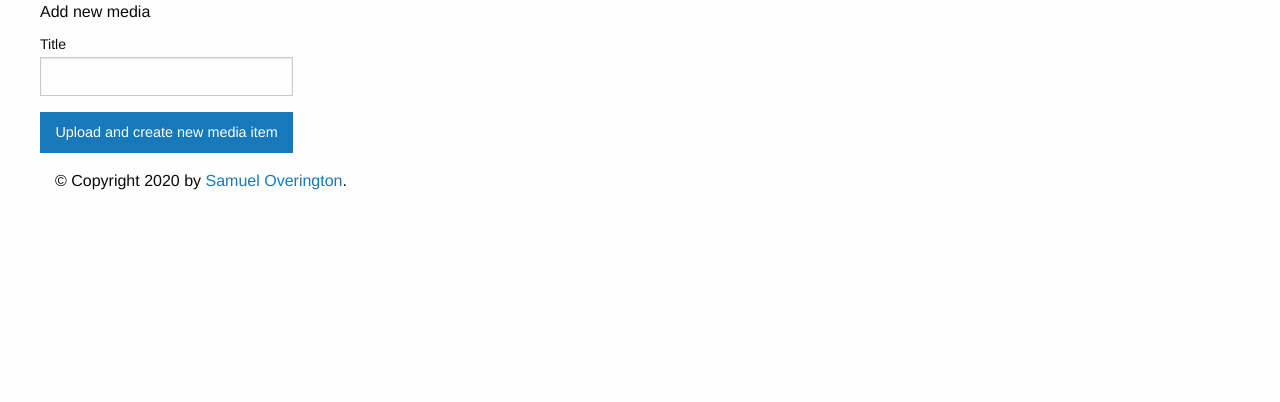
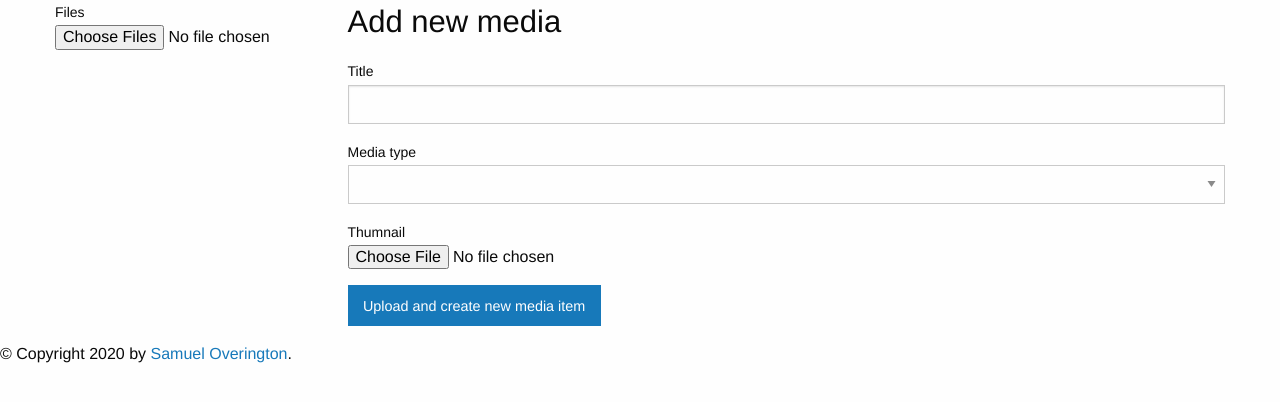
Before and after one commit to oh-/pi-stream, a Flask app: page /add in a window 1280 px wide. Shown: the part 55-457 px from the top of the page. Run offline with Flask 2, Linux system fonts and the light colour scheme; lists and menus that the app fills with data are empty; some libraries are stand-ins or nearby versions.

Commit message:
add form fields for single items

```diff
--- a/webapp/app.py
+++ b/webapp/app.py
@@ -16,6 +16,11 @@ def show_media(media_id):
     media = media_items[0]
     return render_template('media-single.html', media=media)
 
+# TODO: add media edit page
+#  @app.route('/media/<int:media_id>/edit')
+#  def edit_media(media_id):
+#      return render_template('edit_media.html', form=AddNewMediaForm())
+
 @app.route('/add')
 def add():
     return render_template('add.html', form=AddNewMediaForm())
--- a/webapp/forms.py
+++ b/webapp/forms.py
@@ -1,15 +1,40 @@
 from flask_wtf import FlaskForm
-from wtforms import StringField, SubmitField
+from wtforms import StringField, SelectField, SubmitField, FileField, MultipleFileField
 from wtforms.validators import DataRequired, Length
 
-class AddNewMediaForm(FlaskForm):
+
+class AddNewMediaNomenclatureForm(FlaskForm):
+    """
+    To begin with this is for adding either a TV show, with multiple media
+    files, or a movie, with multiple media
+    """
+
     title = StringField(
         'Title',
         validators=[DataRequired(), Length(min=2, max=20)]
     )
+    accepted_media = SelectField( 'Accepted media kind, defaults to avi, mp4...etc' )
+    submit = SubmitField('Add new media Kind')
+
+class AddNewMediaForm(FlaskForm):
+    """
+    The base form for adding media.
+    """
+
+    media_files = MultipleFileField(
+        'Files'
+    )
+    the_title = StringField(
+        'Title',
+        validators=[DataRequired(), Length(min=2, max=20)]
+    )
+    media_type = SelectField(
+        'Media type'
+    )
+    media_thumbnail = FileField(
+        'Thumnail'
+    )
     #  id = 123,
-    #  file_location = '/Users/samuel/Movies/Catch Me if You Can-b09x4lxs.mp4',
     #  categories = ['film', 'leo'],
     #  description = 'A movie',
-    #  thumbnail_url = 'https://fairytalepictures.files.wordpress.com/2016/02/img_5939-1.jpeg'
     submit = SubmitField('Upload and create new media item')
--- a/webapp/templates/add.html
+++ b/webapp/templates/add.html
@@ -4,19 +4,24 @@
 
 {% block content %}
 <div class="grid-container">
-    <div class="grid-margin-x grid-x">
   <form method="POST" action="">
     {{ form.hidden_tag() }}
+    <div class="grid-x">
+      <div class="cell small-12 medium-3">
+        <filedset>
+        {{ form.media_files.label() }} {{ form.media_files() }}
+        </filedset>
+      </div>
+      <div class="cell small-12 medium-9">
         <fieldset class="form-group">
-          <legend class="boarder-bottom">Add new media</legend>
-          {{ form.title.label(class='form-control-label') }}
-          {{ form.title(class='form-control form-control-lg') }}
-
+          <legend class="boarder-bottom"><h3>Add new media</h3></legend>
+          {{ form.the_title.label() }} {{ form.the_title() }}
+          {{ form.media_type.label() }} {{ form.media_type() }}
+          {{ form.media_thumbnail.label() }} {{ form.media_thumbnail() }}
         </fieldset>
-        <div class="form-group">
           {{ form.submit(class='button primary') }}
       </div>
+    </div>
   </form>
-    <div>
 </div>
 {% endblock content %}
--- a/webapp/templates/navigation.html
+++ b/webapp/templates/navigation.html
@@ -1,11 +1,9 @@
 <div class="top-bar">
-  <div class="top-bar-left">
-    <ul class="dropdown menu" data-dropdown-menu>
-      <li class="menu-text">pi-stream</li>
-      <li> <a href="{{ url_for('index') }}">Home</a></li>
-      <li><a href="{{ url_for('add') }}">add</a></li>
-    </ul>
-  </div>
+  <ul class="menu" data-dropdown-menu>
+    <li class="menu-text">pi-stream</li>
+    <li> <a href="{{ url_for('index') }}">Home</a></li>
+    <li><a href="{{ url_for('add') }}">add</a></li>
+  </ul>
   <div class="top-bar-right">
     <ul class="menu">
       <li><input type="search" placeholder="Search"></li>
```
Also changed, not shown: 1 other file. Lines whose indentation alone changed are shown as unchanged.
